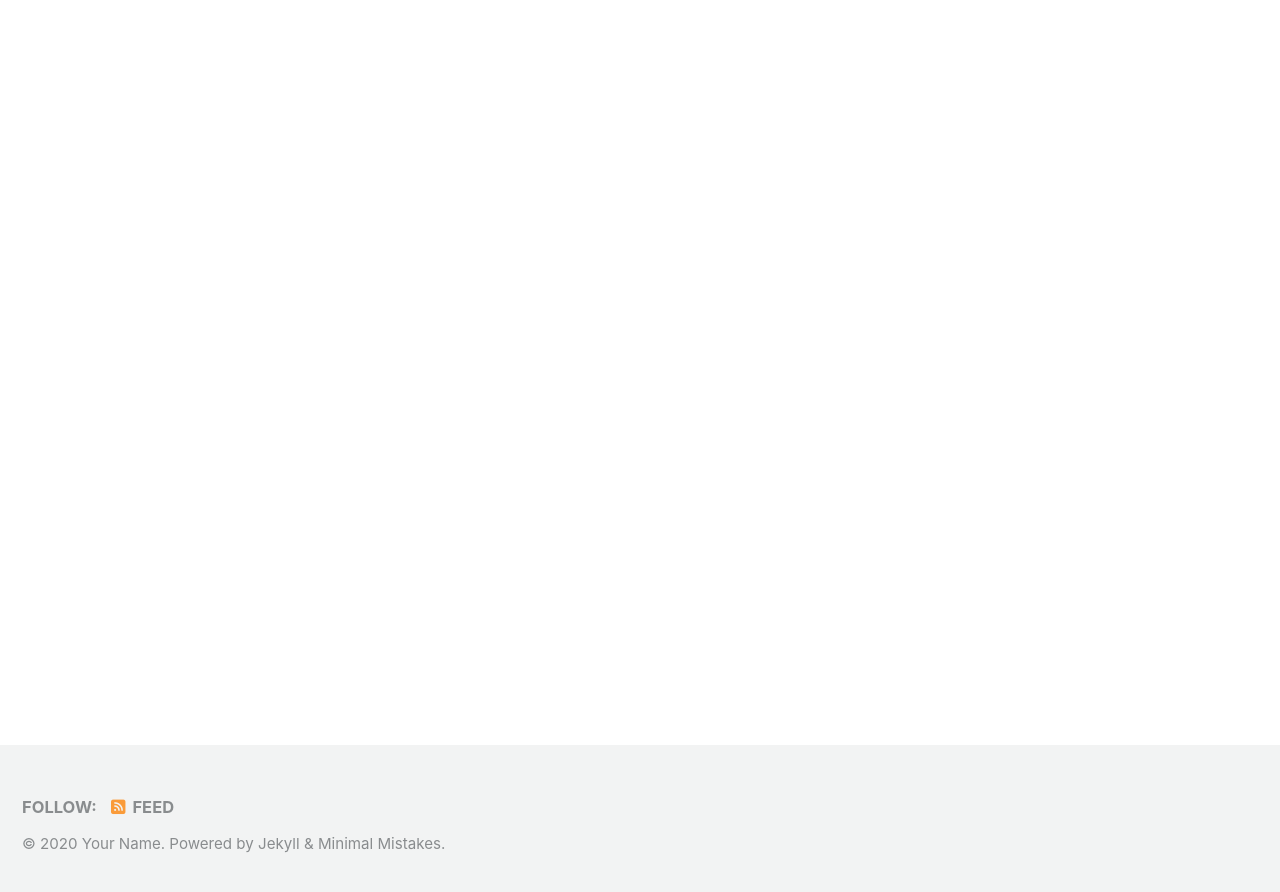
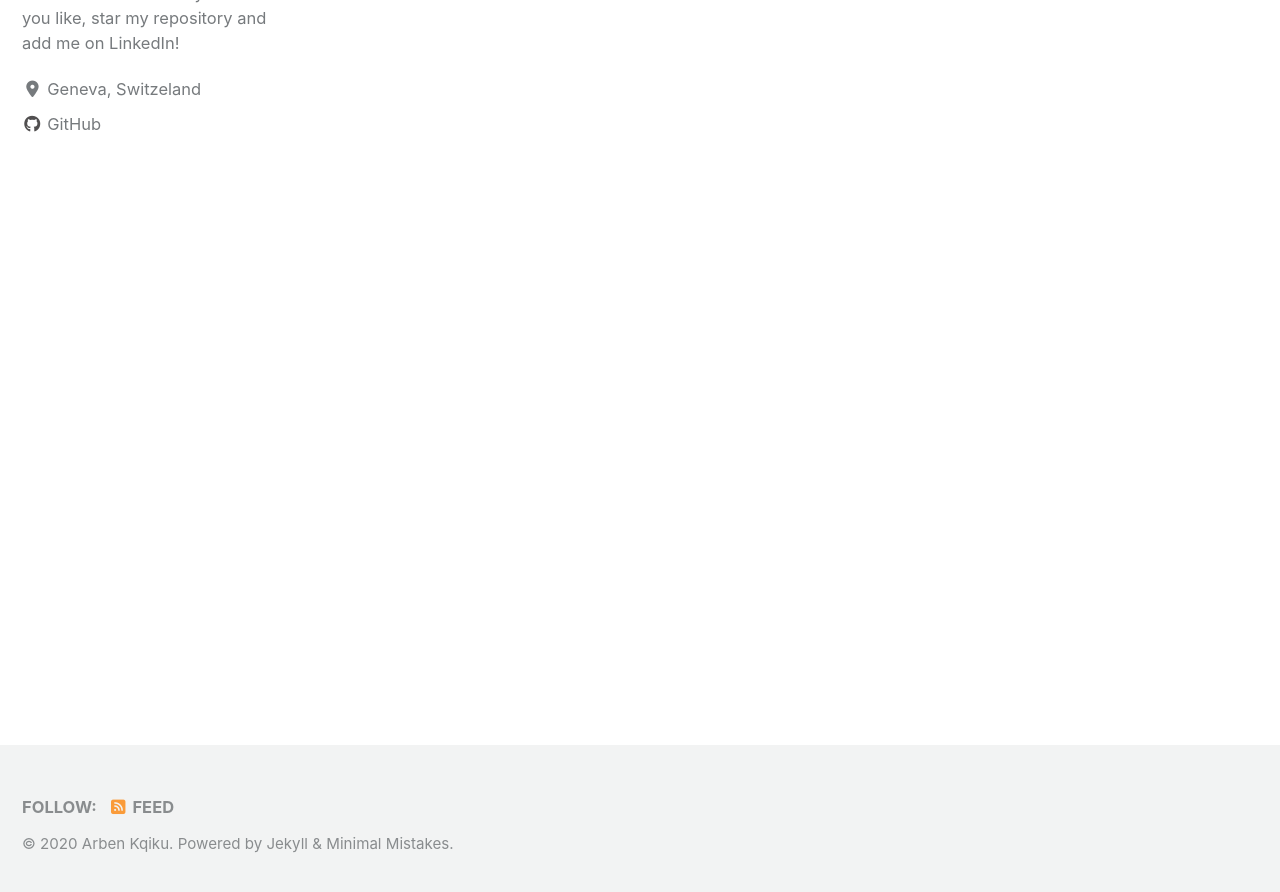
Before and after one commit to ArbenKqiku/arbenkqiku.github.io, a Jekyll site: the page built from index.html, in a window 1280 px wide and 900 px high, scrolled down 222 px. Shown: the top 892 px of the window. Built offline with Jekyll 4.4.1, drawn with Linux system fonts in a browser that asks for light colours; cached includes are drawn as plain includes; nearby versions of some CDN libraries; the list of posts is cut into pages by our own code; some of the changed text lies outside the part shown.

Commit message:
added basic configuration

```diff
--- a/_config.yml
+++ b/_config.yml
@@ -19,8 +19,8 @@ locale                   : "en-US"
 title                    : "Site Title"
 title_separator          : "-"
 subtitle                 : # site tagline that appears below site title in masthead
-name                     : "Your Name"
-description              : "An amazing website."
+name                     : "Arben Kqiku"
+description              : "Hi, welcome! This is my data science and programming portfolio. Feel free to look around. If you like wait you see, star my repository and add me on LinkedIn!"
 url                      : # the base hostname & protocol for your site e.g. "https://mmistakes.github.io"
 baseurl                  : # the subpath of your site, e.g. "/blog"
 repository               : # GitHub username/repo-name e.g. "mmistakes/minimal-mistakes"
@@ -107,10 +107,10 @@ analytics:
 
 # Site Author
 author:
-  name             : "Your Name"
+  name             : "Arben Kqiku"
   avatar           : # path of avatar image, e.g. "/assets/images/bio-photo.jpg"
-  bio              : "I am an **amazing** person."
-  location         : "Somewhere"
+  bio              : "Welcome! This is my data science and programming portfolio. Feel free to look around. If you see what you like, star my repository and add me on LinkedIn!"
+  location         : "Geneva, Switzeland"
   email            :
   links:
     - label: "Email"
@@ -127,7 +127,7 @@ author:
       # url: "https://facebook.com/"
     - label: "GitHub"
       icon: "fab fa-fw fa-github"
-      # url: "https://github.com/"
+      url: "https://github.com/ArbenKqiku/arbenkqiku.github.io"
     - label: "Instagram"
       icon: "fab fa-fw fa-instagram"
       # url: "https://instagram.com/"
@@ -292,3 +292,15 @@ defaults:
       comments: # true
       share: true
       related: true
+
+  # _pages
+  - scope:
+      path: ""
+      type: pages
+    values:
+      layout: single
+      author_profile: true
+      read_time: true
+      comments: # true
+      share: true
+      related: true
```
Also changed, not shown: banner_.js (renamed from banner.js), 1 other file.
